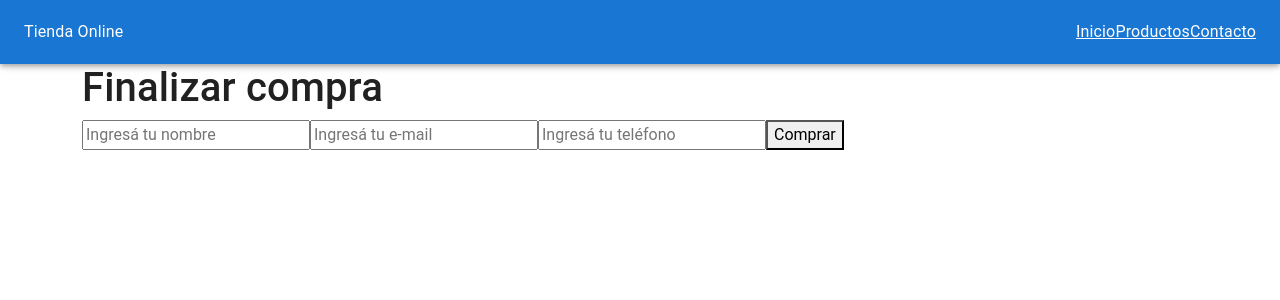
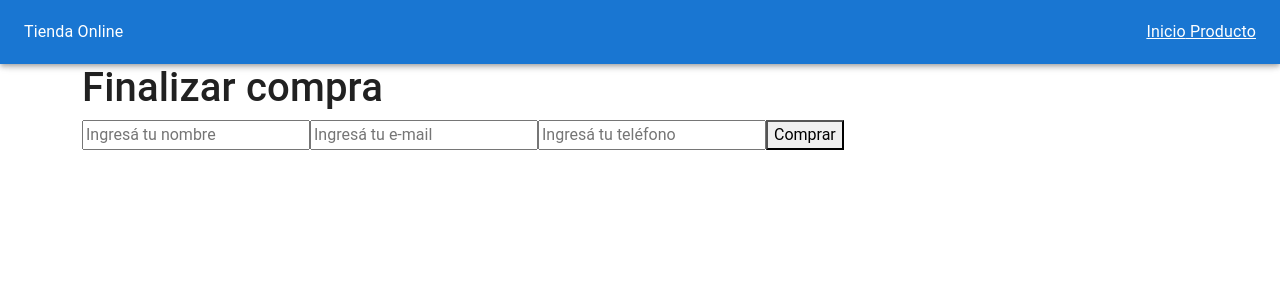
Before and after one commit to mbelenalvarez/reactAlvarezBelen, a React (Create React App) app in the folder react-alvarez-belen/: page /checkout in a window 1280 px wide. Shown: the top 300 px of the page. Built offline with nearby package versions, Linux system fonts and the light colour scheme.

Commit message:
acomodando

```diff
--- a/react-alvarez-belen/src/components/Item.js
+++ b/react-alvarez-belen/src/components/Item.js
@@ -6,7 +6,7 @@ import { AppContext } from '../context/AppContext';
 
 const Item = ({ data }) => {
 
-  const {id, title, imageURL, stock, price} = data;
+  const {id, title, image, stock, price} = data;
 
   const { addProductToCarrito } = React.useContext(AppContext);
 
@@ -16,7 +16,7 @@ const Item = ({ data }) => {
       title: title,
       pricePerUnit: price,
       quantity: quantity,
-      imageURL: imageURL
+      imageURL: image
     })
   };
 
--- a/react-alvarez-belen/src/components/Navbar.js
+++ b/react-alvarez-belen/src/components/Navbar.js
@@ -13,8 +13,6 @@ import MenuIcon from '@mui/icons-material/Menu';
 import { AppContext } from '../context/AppContext';
 
 const pages = [{ id: 'products', title: 'Products'}];
-
-const navItems = ['Inicio', 'Productos', 'Contacto'];
 
 const Navbar = () => {
 
@@ -57,11 +55,10 @@ const Navbar = () => {
         > Tienda Online
         </Typography>
         <Box sx={{ display: { xs: 'none', sm: 'block' } }}>
-          {navItems.map((item) => (
-            <Link key={item} style={{ color: '#fff' }}>
-              {item}
+            <Link style={{ color: '#fff' }} className="menu-link" to="/products/all"> Inicio
             </Link>
-          ))}
+            <Link style={{ color: '#fff' }} className="menu-link" to="/products/all"> Producto
+            </Link>
         </Box>
         {quantityCart === 0 ?
             null
```
